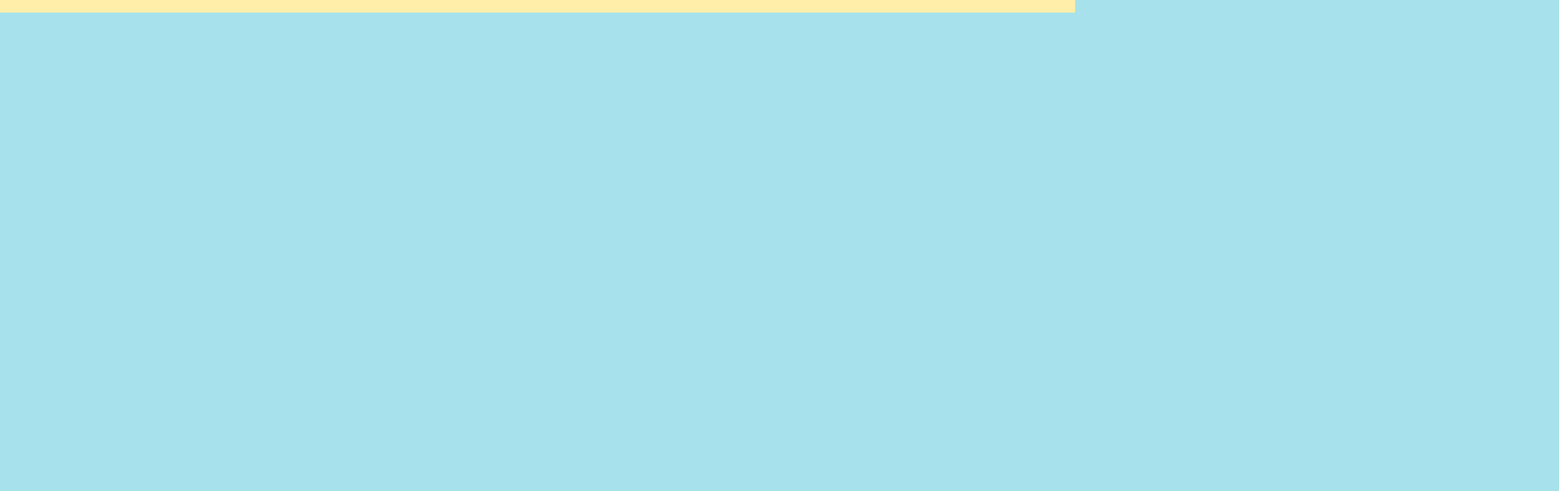
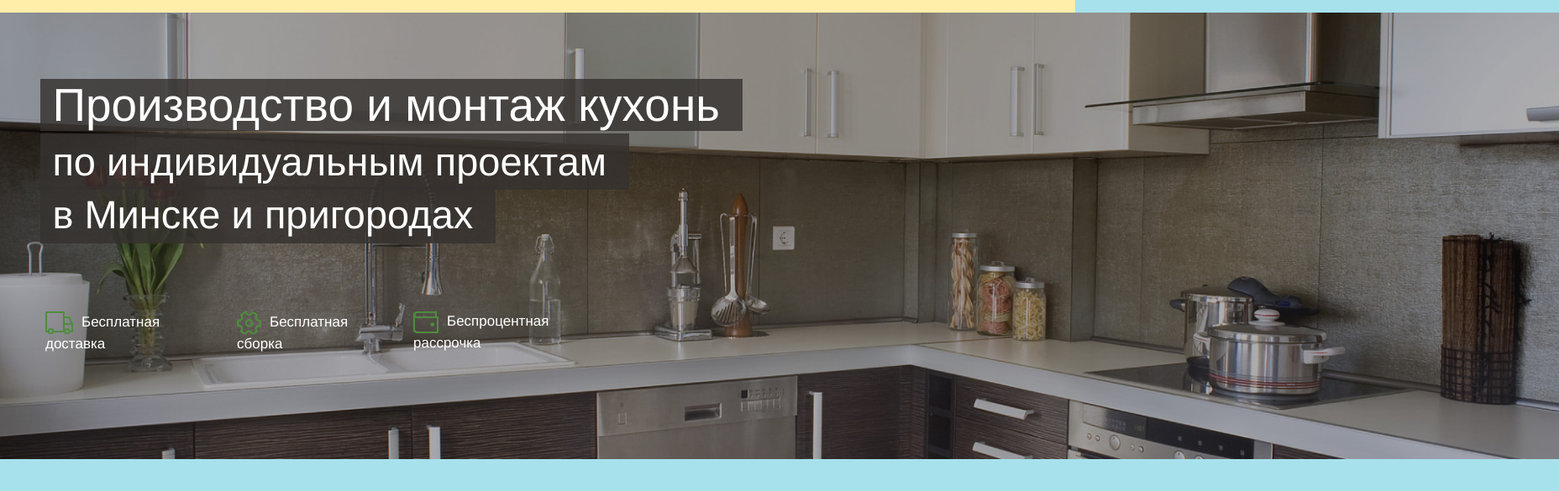
Before and after one commit to alexyfree/alexyfree.github.io, a website: page index.html in a window 1280 px wide. Shown: the part 121-706 px from the top of the page at 84% size, 1856 px wide, since content can reach past the window. Drawn offline with Linux system fonts and the light colour scheme.

Commit message:
add produce part

```diff
--- /dev/null
+++ b/html/simple-description.html
@@ -0,0 +1,11 @@
+<img class="produce-image" src="img/img-01.jpg"/>
+<div class="produce-text">
+    <span class="text1">Производство и монтаж кухонь</span><br>
+    <span class="text2">по индивидуальным проектам</span><br>
+    <span class="text3">в <span class="inner-bold-text">Минске</span> и <span class="inner-bold-text">пригородах</span></span>
+</div>
+<ul class="nav navbar-nav navbar menu produce-menu">
+    <li class="col-md-2"><img src="img/delivery.png"/>Бесплатная доставка</li>
+    <li class="col-md-2"><img src="img/assembly_icon.png"/>Бесплатная сборка</li>
+    <li class="col-md-2"><img src="img/credit_icon.png"/>Беспроцентная рассрочка</li>
+</ul>
--- a/index.html
+++ b/index.html
@@ -11,9 +11,11 @@
     <link rel="stylesheet" href="bower_components/bootstrap/dist/css/bootstrap-theme.min.css">
     <link rel="stylesheet" href="styles/header.css">
     <link rel="stylesheet" href="styles/navigation.css">
+    <link rel="stylesheet" href="styles/simple-description.css">
 </head>
 <body ng-controller="AppCtrl">
 <ng-include src="'html/header.html'"></ng-include>
 <ng-include src="'html/navigation.html'"></ng-include>
+<ng-include src="'html/simple-description.html'"></ng-include>
 </body>
 </html>
--- a/styles/navigation.css
+++ b/styles/navigation.css
@@ -6,7 +6,7 @@
     width: 100%;
 }
 
-.nav.navbar-nav.navbar.menu > li{
+#myNavbar > .nav.navbar-nav.navbar.menu > li{
     text-align: center;
 }
 
--- /dev/null
+++ b/styles/simple-description.css
@@ -0,0 +1,73 @@
+.produce-image{
+    width: 145%;
+}
+
+.produce-text{
+    position: absolute;
+    margin: -36% 3%;
+    color: white;
+    padding-left: 10px;
+    opacity: 5.5;
+}
+
+.produce-text > .text1{
+    background-color: rgba(53,49,47,0.8);
+    font-size: 55px;
+    font-weight: 500;
+}
+
+.produce-text > .text2{
+    background-color: rgba(53,49,47,0.8);
+    font-size: 47px;
+    font-weight: 200;
+    position: absolute;
+    margin-top: -0.7%;
+}
+
+.produce-text > .text3{
+    background-color: rgba(53,49,47,0.8);
+    font-size: 47px;
+    font-weight: 200;
+    position: absolute;
+    margin-top: 4.5%;
+}
+
+.produce-text > .text1, .produce-text > .text2, .produce-text > .text3{
+    padding-left: 14px;
+    padding-right: 27px;
+}
+
+.produce-text > .text3 > .inner-bold-text{
+    font-weight: 500;
+}
+
+.produce-menu{
+    margin-top: -177px;
+    margin-left: 38px;
+    color: white;
+}
+
+.produce-menu > li:nth-child(1){
+    width: 228px;
+    font-size: 17px;
+    font-weight: 100;
+    text-align: left;
+}
+
+.produce-menu > li:nth-child(2){
+    width: 210px;
+    font-size: 17px;
+    font-weight: 100;
+    text-align: left;
+}
+
+.produce-menu > li:nth-child(3){
+    width: 262px;
+    font-size: 17px;
+    font-weight: 100;
+    text-align: left;
+}
+
+.produce-menu > li > img{
+    padding-right: 10px;
+}
```
Also changed, not shown: img/delivery.png (renamed from img/delivery .png), img/guara.png (renamed from img/guaraв•гг.png), img/img-01.jpg (added), img/img-02.jpg (added), img/img-04.jpg (added), img/img-05.png (added), 1 other file.
